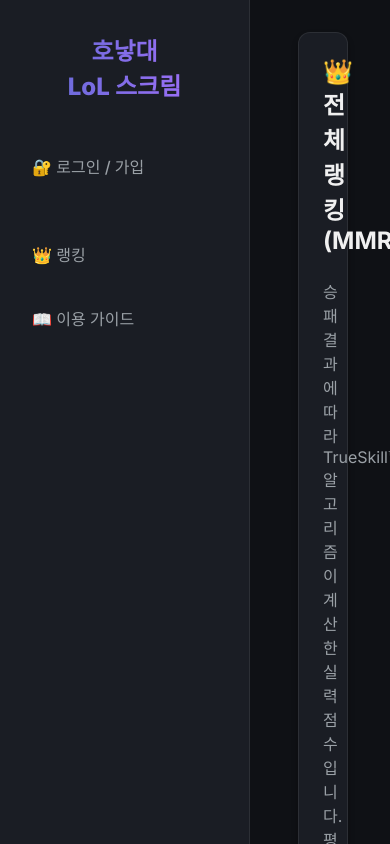
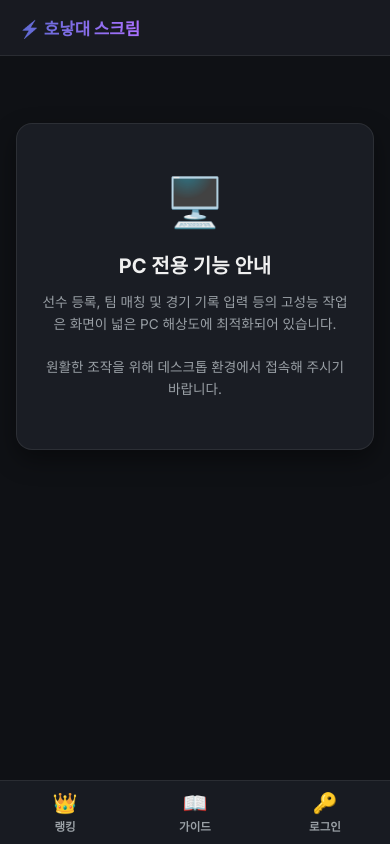
Before and after one commit to Choco231/posung-lol-matchmaker, a React (Vite) app in the folder frontend/: page /admin in a window 390 px wide. Shown: the top 844 px of the page. Built offline with nearby package versions, Linux system fonts and the light colour scheme; no server answers.

Commit message:
feat: implement mobile responsive layout and bottom navigation

```diff
--- a/frontend/src/App.jsx
+++ b/frontend/src/App.jsx
@@ -12,11 +12,53 @@
 import Guide from './pages/Guide';
 import DataManagement from './pages/DataManagement';
 
+// 모바일 접속 시 PC 전용 페이지 접근을 제어하는 가드 컴포넌트
+function PcOnlyGuard({ children }) {
+  const [isMobile, setIsMobile] = useState(window.innerWidth <= 768);
+
+  useEffect(() => {
+    const handleResize = () => setIsMobile(window.innerWidth <= 768);
+    window.addEventListener('resize', handleResize);
+    return () => window.removeEventListener('resize', handleResize);
+  }, []);
+
+  if (isMobile) {
+    return (
+      <div className="card" style={{
+        textAlign: 'center',
+        padding: '3rem 1.5rem',
+        margin: '3rem auto 1.5rem auto',
+        maxWidth: '400px',
+        border: '1px solid var(--border-color)',
+        borderRadius: '16px',
+        boxShadow: '0 10px 25px rgba(0,0,0,0.4)',
+        background: 'var(--panel-bg)'
+      }}>
+        <div style={{ fontSize: '3rem', marginBottom: '1.2rem' }}>🖥️</div>
+        <h3 style={{ marginBottom: '0.8rem', fontSize: '1.25rem', fontWeight: 700 }}>PC 전용 기능 안내</h3>
+        <p style={{ color: 'var(--text-secondary)', fontSize: '0.85rem', lineHeight: '1.6', margin: 0 }}>
+          선수 등록, 팀 매칭 및 경기 기록 입력 등의 고성능 작업은 화면이 넓은 PC 해상도에 최적화되어 있습니다.<br/><br/>
+          원활한 조작을 위해 데스크톱 환경에서 접속해 주시기 바랍니다.
+        </p>
+      </div>
+    );
+  }
+  return children;
+}
+
 function App() {
   const [token, setToken]       = useState(localStorage.getItem('token'));
   const [userInfo, setUserInfo] = useState(null);
+  const [isMobile, setIsMobile] = useState(window.innerWidth <= 768);
   const navigate  = useNavigate();
   const location  = useLocation();
+
+  // 화면 크기 체크
+  useEffect(() => {
+    const handleResize = () => setIsMobile(window.innerWidth <= 768);
+    window.addEventListener('resize', handleResize);
+    return () => window.removeEventListener('resize', handleResize);
+  }, []);
 
   // Fetch current user info whenever token changes
   useEffect(() => {
@@ -27,7 +69,6 @@
     axios.get('/api/auth/me', { headers: { Authorization: `Bearer ${token}` } })
       .then(res => setUserInfo(res.data))
       .catch(() => {
-        // Token expired or invalid — force logout
         localStorage.removeItem('token');
         setToken(null);
         setUserInfo(null);
@@ -66,10 +107,24 @@
 
   return (
     <div className="app-container">
+      {/* 1. 모바일 상단 로고 헤더 (모바일 전용) */}
+      {isMobile && (
+        <div className="mobile-header">
+          <span className="mobile-logo" onClick={() => navigate('/')}>⚡ 호낳대 스크림</span>
+          {token && userInfo && (
+            <span className="mobile-user-badge">
+              👤 {userInfo.display_name || userInfo.username}
+            </span>
+          )}
+        </div>
+      )}
+
+      {/* 2. 기존 좌측 사이드바 (데스크톱 전용) */}
+      {!isMobile && (
         <div className="sidebar">
           <h1 style={{ marginBottom: '1.5rem' }}>호낳대<br/>LoL 스크림</h1>
 
-        {/* --- 인증(로그인/로그아웃/유저정보) 영역 최상단 배치 --- */}
+          {/* 인증 영역 */}
           {token ? (
             <div style={{ marginBottom: '1.5rem', display: 'flex', flexDirection: 'column', gap: '0.5rem' }}>
               {userInfo && (
@@ -109,7 +164,7 @@
             </Link>
           )}
 
-        {/* --- 네비게이션 링크들 --- */}
+          {/* 데스크톱 메뉴 링크 */}
           {navLink('/', '👑 랭킹')}
           {navLink('/guide', '📖 이용 가이드')}
 
@@ -120,7 +175,6 @@
               {navLink('/record',     '⚔️ 실전 결과 기록')}
               {navLink('/virtual',    '🧪 가상 데이터 입력')}
 
-            {/* 관리자 전용 메뉴 */}
               {userInfo?.is_admin && (
                 <>
                   {navLink('/admin',      '🛡️ 관리자 (가입승인)')}
@@ -130,18 +184,47 @@
             </>
           )}
         </div>
+      )}
 
+      {/* 3. 모바일 하단 고정 탭바 (모바일 전용) */}
+      {isMobile && (
+        <div className="bottom-nav">
+          <Link to="/" className={`bottom-nav-item ${location.pathname === '/' ? 'active' : ''}`}>
+            <span className="bottom-nav-icon">👑</span>
+            <span className="bottom-nav-label">랭킹</span>
+          </Link>
+          <Link to="/guide" className={`bottom-nav-item ${location.pathname === '/guide' ? 'active' : ''}`}>
+            <span className="bottom-nav-icon">📖</span>
+            <span className="bottom-nav-label">가이드</span>
+          </Link>
+          {token ? (
+            <div className="bottom-nav-item" onClick={handleLogout} style={{ cursor: 'pointer' }}>
+              <span className="bottom-nav-icon">🚪</span>
+              <span className="bottom-nav-label">로그아웃</span>
+            </div>
+          ) : (
+            <Link to="/login" className={`bottom-nav-item ${location.pathname === '/login' ? 'active' : ''}`}>
+              <span className="bottom-nav-icon">🔑</span>
+              <span className="bottom-nav-label">로그인</span>
+            </Link>
+          )}
+        </div>
+      )}
+
+      {/* 4. 메인 콘텐츠 컨테이너 */}
       <div className="main-content">
         <Routes>
           <Route path="/"           element={<Leaderboard />} />
           <Route path="/guide"      element={<Guide />} />
           <Route path="/login"      element={<Login setToken={setToken} />} />
-          <Route path="/players"    element={<PlayerManagement token={token} userInfo={userInfo} />} />
-          <Route path="/teambuilder"element={<TeamBuilder token={token} />} />
-          <Route path="/record"     element={<RecordMatch token={token} />} />
-          <Route path="/virtual"    element={<VirtualDataEntry token={token} userInfo={userInfo} />} />
-          <Route path="/admin"      element={userInfo?.is_admin ? <Admin token={token} userInfo={userInfo} /> : <Leaderboard />} />
-          <Route path="/datamanage" element={userInfo?.is_admin ? <DataManagement token={token} /> : <Leaderboard />} />
+
+          {/* PC 전용 뷰들은 모바일 접속 차단 가드(PcOnlyGuard)로 보호 */}
+          <Route path="/players"    element={<PcOnlyGuard><PlayerManagement token={token} userInfo={userInfo} /></PcOnlyGuard>} />
+          <Route path="/teambuilder"element={<PcOnlyGuard><TeamBuilder token={token} /></PcOnlyGuard>} />
+          <Route path="/record"     element={<PcOnlyGuard><RecordMatch token={token} /></PcOnlyGuard>} />
+          <Route path="/virtual"    element={<PcOnlyGuard><VirtualDataEntry token={token} userInfo={userInfo} /></PcOnlyGuard>} />
+          <Route path="/admin"      element={<PcOnlyGuard>{userInfo?.is_admin ? <Admin token={token} userInfo={userInfo} /> : <Leaderboard />}</PcOnlyGuard>} />
+          <Route path="/datamanage" element={<PcOnlyGuard>{userInfo?.is_admin ? <DataManagement token={token} /> : <Leaderboard />}</PcOnlyGuard>} />
         </Routes>
       </div>
     </div>
--- a/frontend/src/index.css
+++ b/frontend/src/index.css
@@ -141,3 +141,137 @@
   background: rgba(255,255,255,0.1);
   margin-right: 0.5rem;
 }
+
+/* --- Mobile Responsive Rules --- */
+@media (max-width: 768px) {
+  .app-container {
+    flex-direction: column;
+    padding-top: 56px; /* 상단 고정 헤더 영역 확보 */
+    padding-bottom: 64px; /* 하단 고정 탭바 영역 확보 */
+    min-height: 100vh;
+  }
+
+  /* 상단 고정 헤더 */
+  .mobile-header {
+    position: fixed;
+    top: 0;
+    left: 0;
+    right: 0;
+    height: 56px;
+    background: rgba(26, 29, 36, 0.85);
+    backdrop-filter: blur(12px);
+    -webkit-backdrop-filter: blur(12px);
+    border-bottom: 1px solid var(--border-color);
+    display: flex;
+    justify-content: space-between;
+    align-items: center;
+    padding: 0 1.2rem;
+    z-index: 1000;
+  }
+
+  .mobile-logo {
+    font-size: 1.05rem;
+    font-weight: 800;
+    background: linear-gradient(90deg, #5e6ad2, #a970ff);
+    -webkit-background-clip: text;
+    -webkit-text-fill-color: transparent;
+    cursor: pointer;
+  }
+
+  .mobile-user-badge {
+    font-size: 0.78rem;
+    color: var(--text-secondary);
+    background: rgba(255, 255, 255, 0.05);
+    padding: 0.25rem 0.6rem;
+    border-radius: 20px;
+    border: 1px solid var(--border-color);
+  }
+
+  /* 하단 고정 탭바 */
+  .bottom-nav {
+    position: fixed;
+    bottom: 0;
+    left: 0;
+    right: 0;
+    height: 64px;
+    background: rgba(26, 29, 36, 0.9);
+    backdrop-filter: blur(16px);
+    -webkit-backdrop-filter: blur(16px);
+    border-top: 1px solid var(--border-color);
+    display: flex;
+    justify-content: space-around;
+    align-items: center;
+    z-index: 1000;
+    padding-bottom: env(safe-area-inset-bottom); /* iOS 노치 대응 */
+  }
+
+  .bottom-nav-item {
+    display: flex;
+    flex-direction: column;
+    align-items: center;
+    justify-content: center;
+    color: var(--text-secondary);
+    text-decoration: none;
+    flex: 1;
+    height: 100%;
+    gap: 0.2rem;
+    transition: all 0.2s;
+  }
+
+  .bottom-nav-item.active {
+    color: var(--accent-hover);
+  }
+
+  .bottom-nav-icon {
+    font-size: 1.25rem;
+  }
+
+  .bottom-nav-label {
+    font-size: 0.72rem;
+    font-weight: 600;
+  }
+
+  /* 메인 콘텐츠 영역 조정 */
+  .main-content {
+    padding: 1.2rem 1rem;
+    overflow-y: visible;
+  }
+
+  /* 카드 뷰 패딩 축소 */
+  .card {
+    padding: 1rem;
+    border-radius: 10px;
+  }
+
+  /* 테이블 가로 스크롤 지원 */
+  .table-container {
+    width: 100%;
+    overflow-x: auto;
+    -webkit-overflow-scrolling: touch;
+    margin-bottom: 1rem;
+    border-radius: 8px;
+    border: 1px solid var(--border-color);
+  }
+
+  table {
+    min-width: 600px; /* 강제 최소 너비를 주어 테이블이 뭉개지지 않고 좌우로 스크롤되게 만듦 */
+  }
+
+  th, td {
+    padding: 0.75rem 0.6rem;
+    font-size: 0.82rem;
+  }
+
+  /* 가이드 카드 모바일 세로 배치 */
+  .guide-card {
+    flex-direction: column !important;
+    align-items: center !important;
+    text-align: center !important;
+    gap: 1.2rem !important;
+  }
+
+  .guide-card ul {
+    text-align: left;
+    padding-left: 1.1rem;
+  }
+}
--- a/frontend/src/pages/Guide.jsx
+++ b/frontend/src/pages/Guide.jsx
@@ -102,7 +102,7 @@
 
       <div style={{ display: 'grid', gridTemplateColumns: '1fr', gap: '1.5rem' }}>
         {sections.map((sec, idx) => (
-          <div key={idx} className="card" style={{ display: 'flex', gap: '1.5rem', alignItems: 'flex-start', padding: '1.5rem' }}>
+          <div key={idx} className="card guide-card" style={{ display: 'flex', gap: '1.5rem', alignItems: 'flex-start', padding: '1.5rem' }}>
             <div style={{
               fontSize: '2.5rem',
               background: 'rgba(94, 106, 210, 0.1)',
--- a/frontend/src/pages/Leaderboard.jsx
+++ b/frontend/src/pages/Leaderboard.jsx
@@ -79,7 +79,7 @@
         <br />
         <span style={{ fontSize: '0.8rem' }}>컬럼 헤더를 클릭하면 해당 포지션 기준으로 정렬됩니다.</span>
       </p>
-      <div style={{ overflowX: 'auto' }}>
+      <div className="table-container">
         <table>
           <thead>
             <tr>
```
Lines whose indentation alone changed are shown as unchanged.
